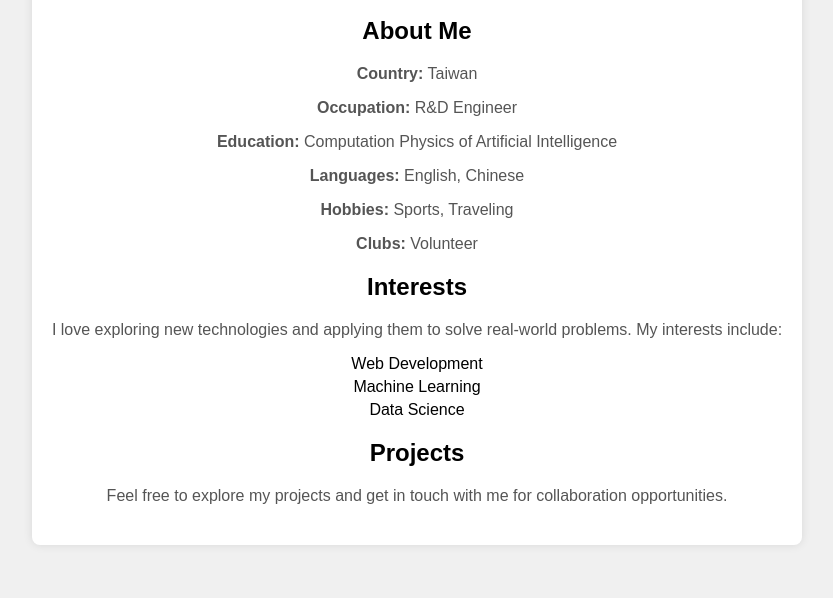
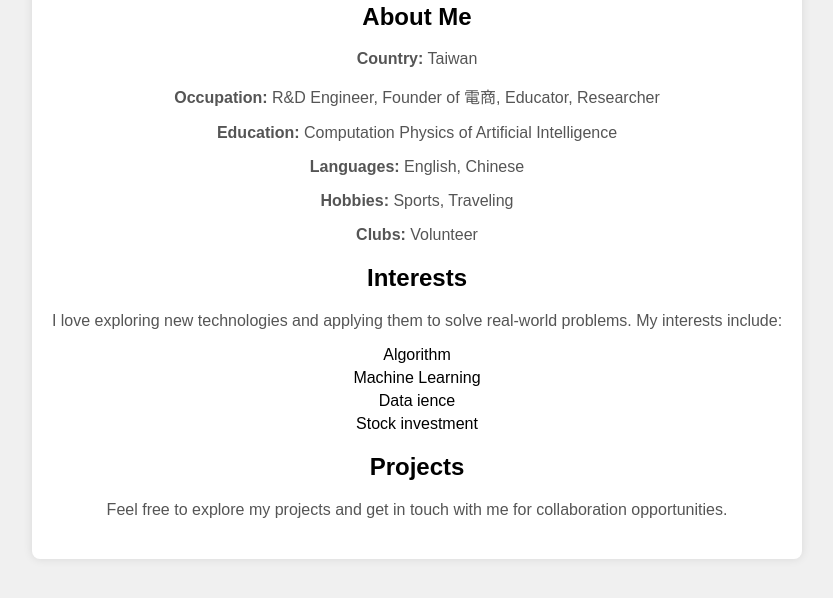
Before and after one commit to Kuan-Ru-Chiou/Kuan-Ru-Chiou.github.io, a plain HTML site: page index.html in a window 1280 px wide. Shown: the part 188-786 px from the top of the page, without its empty margins (223-1056 px from the left). Drawn offline with Linux system fonts and the light colour scheme.

Commit message:
Update index.html
test7

```diff
--- a/index.html
+++ b/index.html
@@ -47,7 +47,7 @@
         <div class="info">
             <h2>About Me</h2>
             <p><strong>Country:</strong> Taiwan</p>
-            <p><strong>Occupation:</strong> R&D Engineer</p>
+            <p><strong>Occupation:</strong> R&D Engineer, Founder of 電商, Educator, Researcher</p>
             <p><strong>Education:</strong> Computation Physics of Artificial Intelligence</p>
             <p><strong>Languages:</strong> English, Chinese</p>
             <p><strong>Hobbies:</strong> Sports, Traveling</p>
@@ -57,9 +57,10 @@
             <h2>Interests</h2>
             <p>I love exploring new technologies and applying them to solve real-world problems. My interests include:</p>
             <ul>
-                <li>Web Development</li>
+                <li>Algorithm</li>
                 <li>Machine Learning</li>
-                <li>Data Science</li>
+                <li>Data ience</li>
+                <li>Stock investment</Scli>
             </ul>
         </div>
         <div class="info">
```
